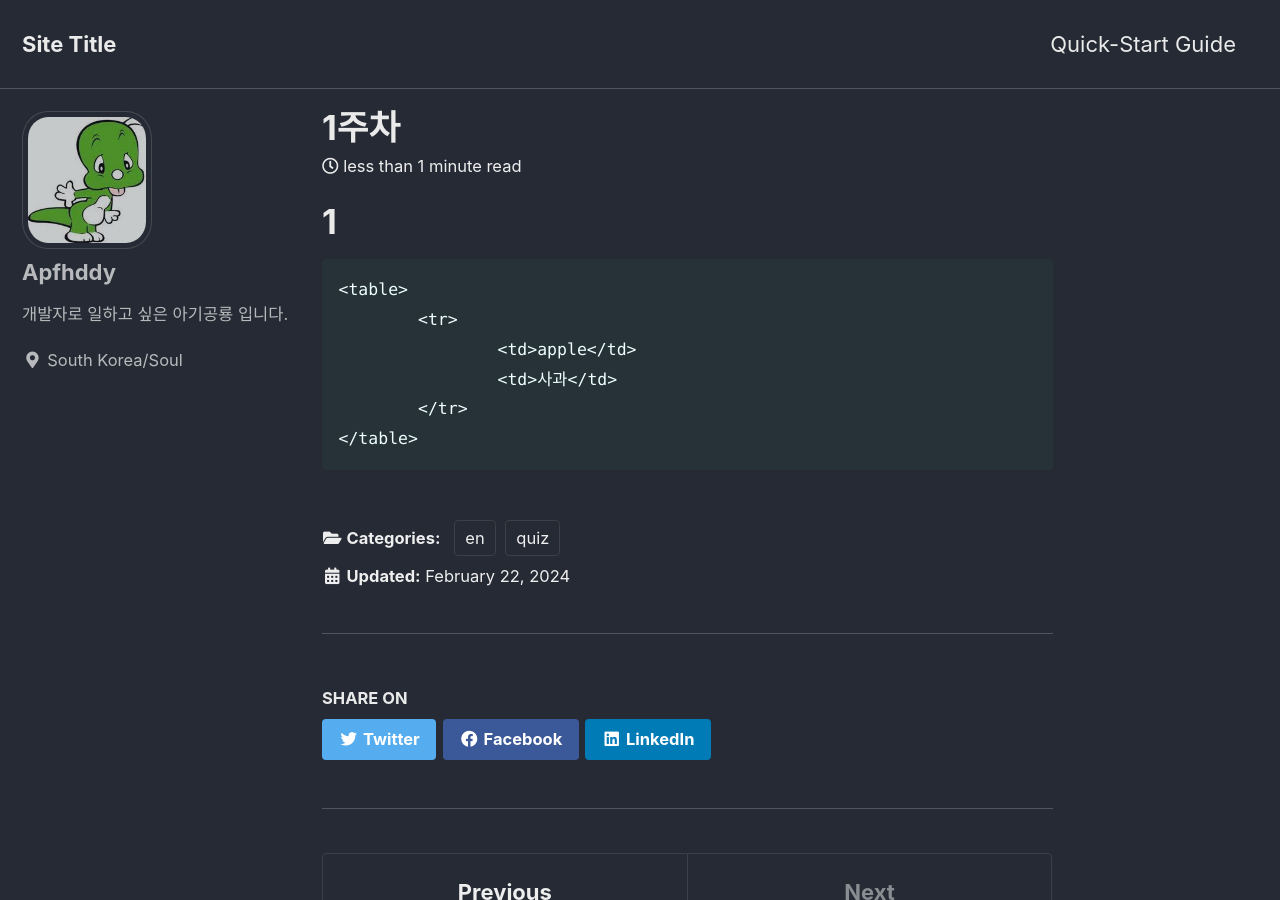
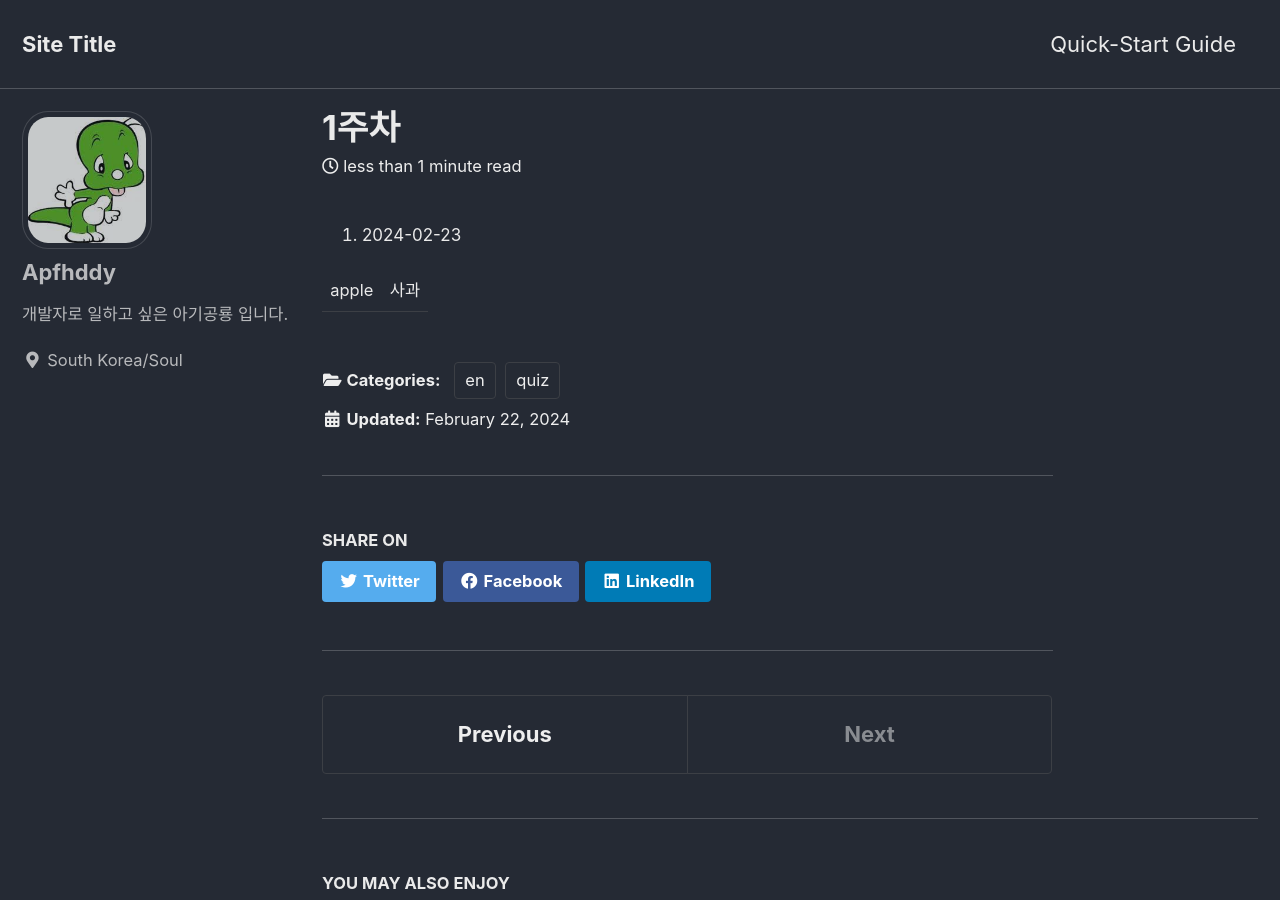
Before and after one commit to apfhddy/apfhddy.github.io, a Jekyll site: the page built from _posts/2024-02-22-en1.md, in a window 1280 px wide and 900 px high. Built offline with Jekyll 4.4.1, drawn with Linux system fonts in a browser that asks for light colours; cached includes are drawn as plain includes.

Commit message:
업데이트

```diff
--- a/_posts/2024-02-22-en1.md
+++ b/_posts/2024-02-22-en1.md
@@ -5,10 +5,10 @@ categories:
     - en
     - quiz
 ---
-# 1
-	<table>
-		<tr>
-			<td>apple</td>
-			<td>사과</td>
-		</tr>
-	</table>
+1. 2024-02-23
+<table>
+	<tr>
+		<td>apple</td>
+		<td>사과</td>
+	</tr>
+</table>
```
